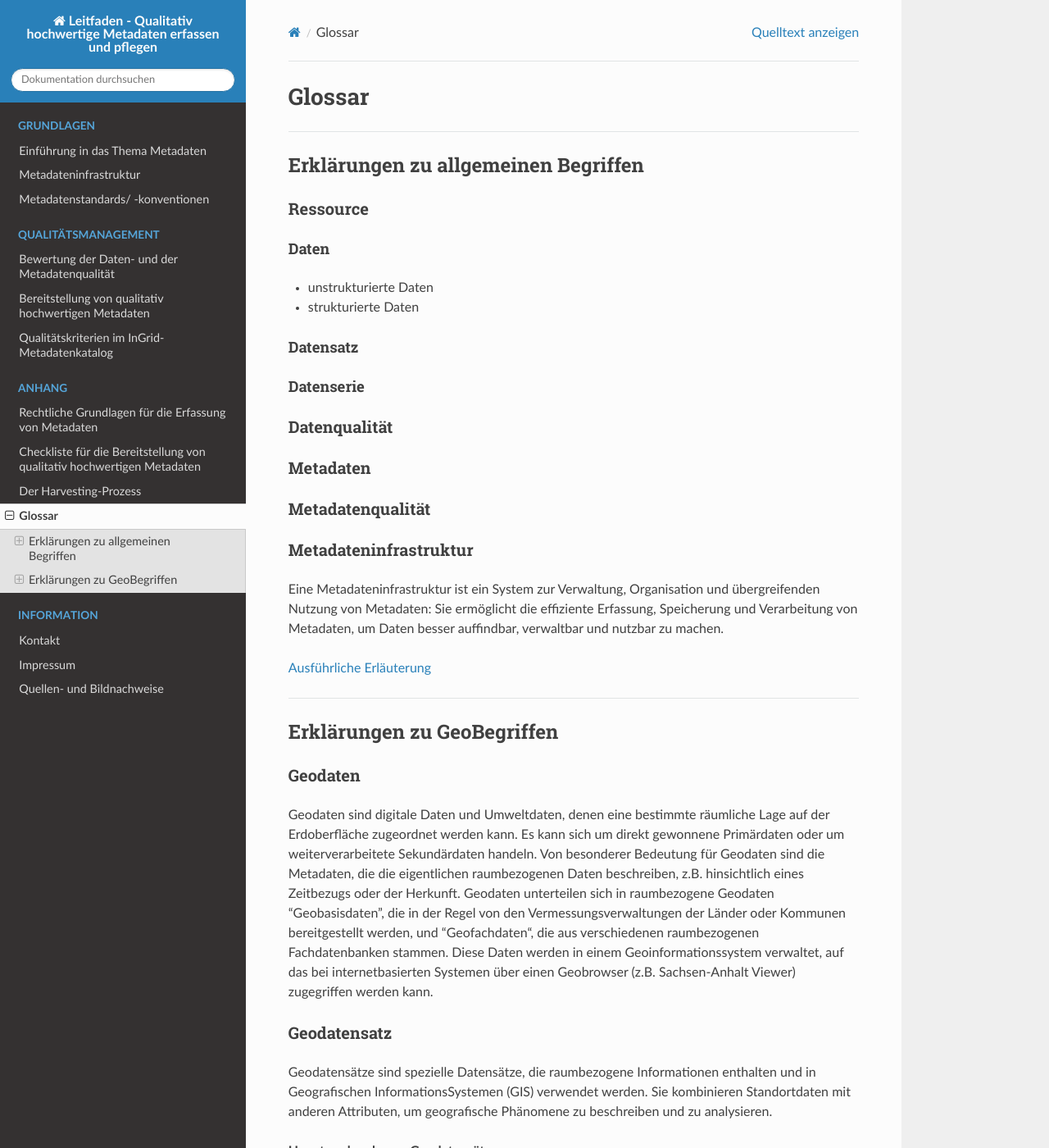
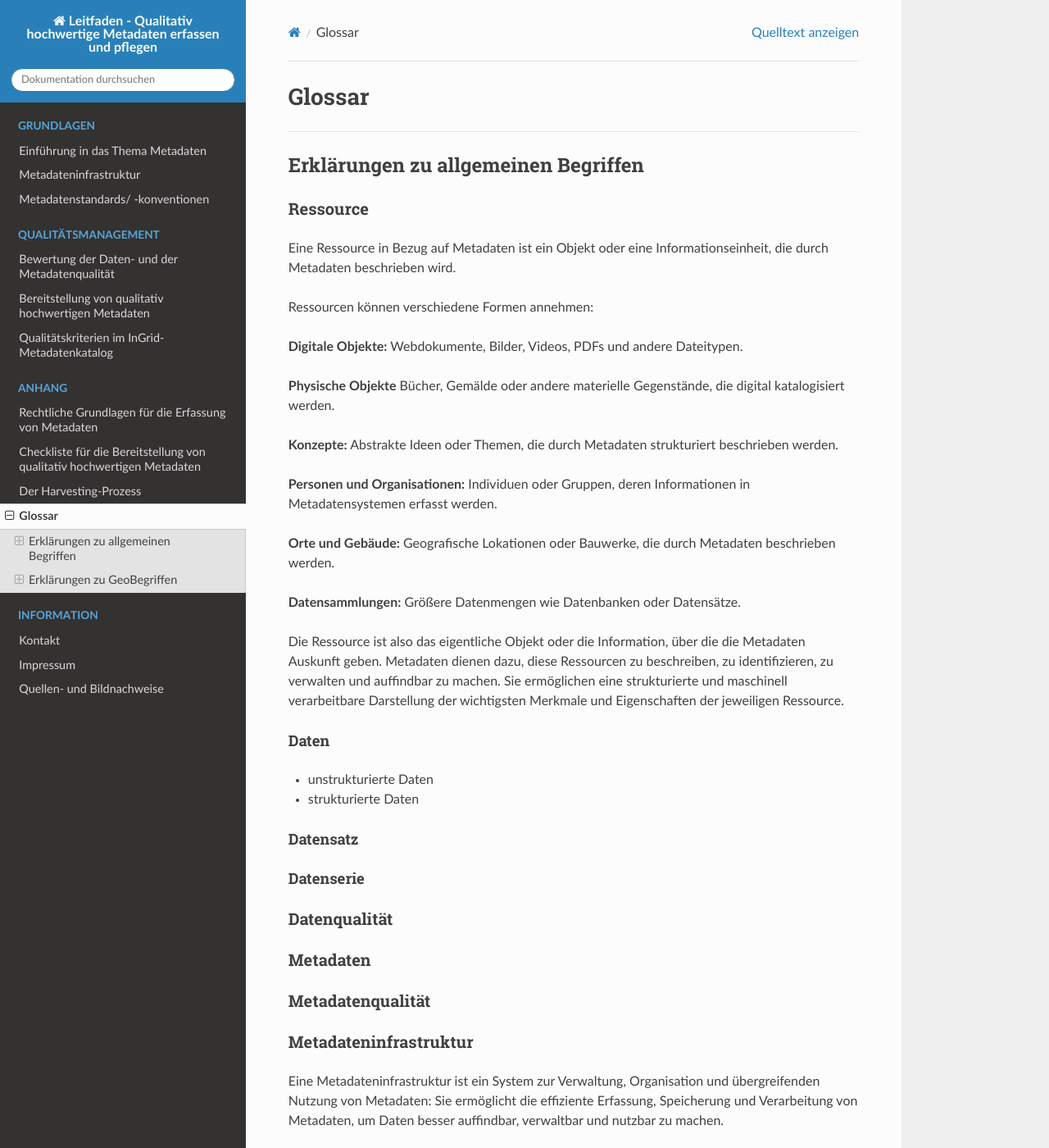
Before and after one commit to tomiwo/ingrid-mdk-st-high-quality-metadata, a Sphinx documentation site: the page built from docs/anhang/wichtige-begriffe.rst, in a window 1280 px wide and 1400 px high. Shown: the whole window at 82% size. Built offline with Sphinx 7.4.7 and the Read the Docs theme 3.1.0, drawn with Linux system fonts in a browser that asks for light colours.

Commit message:
Update wichtige-begriffe.rst

```diff
--- a/docs/anhang/wichtige-begriffe.rst
+++ b/docs/anhang/wichtige-begriffe.rst
@@ -10,6 +10,25 @@ Erklärungen zu allgemeinen Begriffen
 
 Ressource
 ^^^^^^^^^
+
+Eine Ressource in Bezug auf Metadaten ist ein Objekt oder eine Informationseinheit, die durch Metadaten beschrieben wird.
+
+Ressourcen können verschiedene Formen annehmen:
+
+| **Digitale Objekte:** Webdokumente, Bilder, Videos, PDFs und andere Dateitypen.
+
+| **Physische Objekte** Bücher, Gemälde oder andere materielle Gegenstände, die digital katalogisiert werden.
+
+| **Konzepte:** Abstrakte Ideen oder Themen, die durch Metadaten strukturiert beschrieben werden.
+
+| **Personen und Organisationen:** Individuen oder Gruppen, deren Informationen in Metadatensystemen erfasst werden.
+
+| **Orte und Gebäude:** Geografische Lokationen oder Bauwerke, die durch Metadaten beschrieben werden.
+
+| **Datensammlungen:** Größere Datenmengen wie Datenbanken oder Datensätze.
+
+Die Ressource ist also das eigentliche Objekt oder die Information, über die die Metadaten Auskunft geben. Metadaten dienen dazu, diese Ressourcen zu beschreiben, zu identifizieren, zu verwalten und auffindbar zu machen. Sie ermöglichen eine strukturierte und maschinell verarbeitbare Darstellung der wichtigsten Merkmale und Eigenschaften der jeweiligen Ressource.
+
 
 Daten
 """""
```
